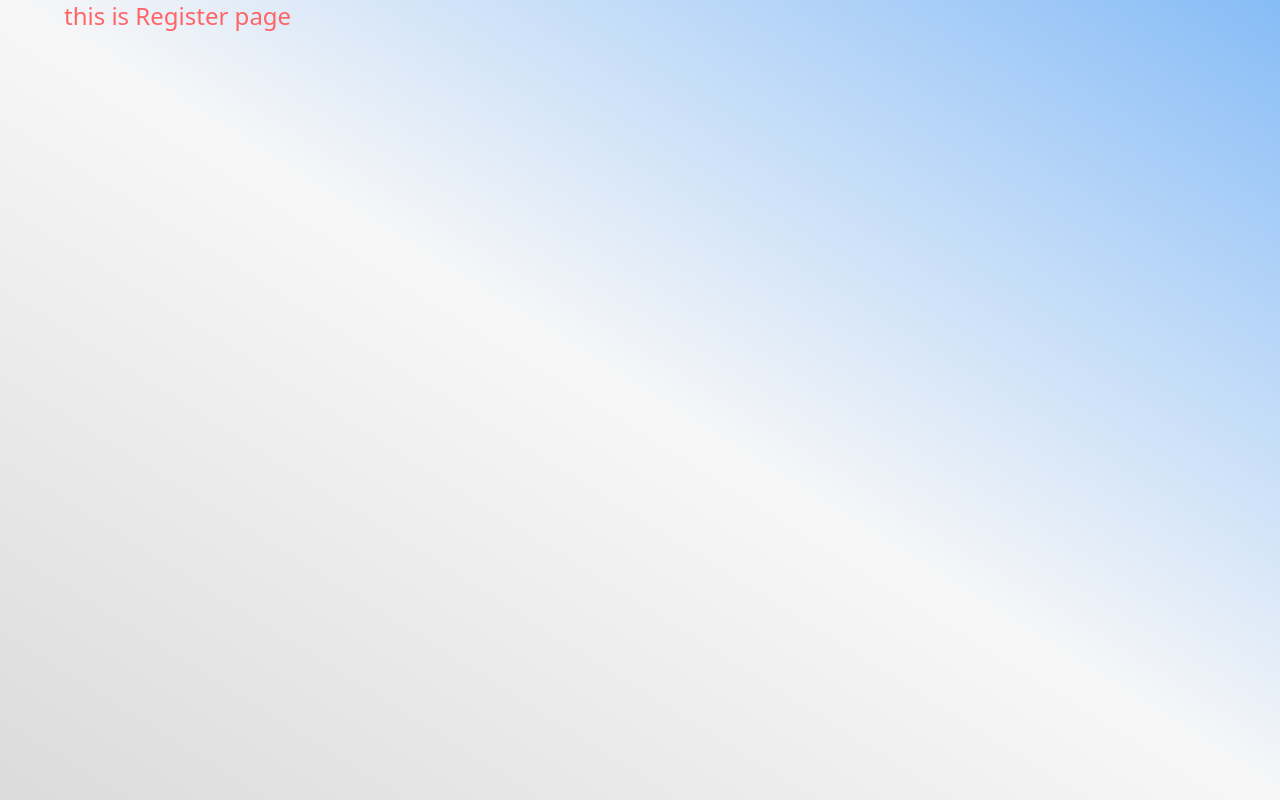
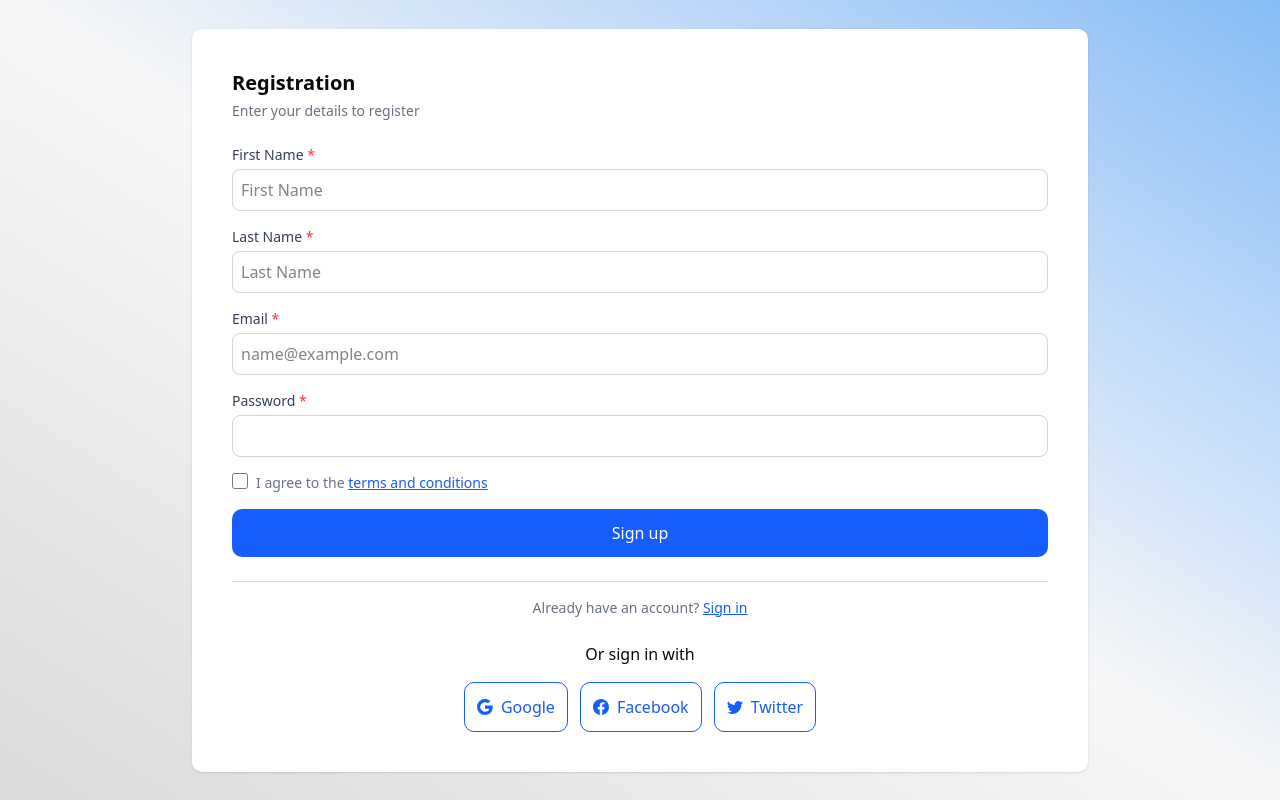
Before and after one commit to jahidmbpi/localGuaid-client, a Next.js app: page /register in a window 1280 px wide. Built offline with nearby package versions, Linux system fonts and the light colour scheme; no server answers.

Commit message:
create register page

```diff
--- a/src/app/(authLayoyt)/login/page.tsx
+++ b/src/app/(authLayoyt)/login/page.tsx
@@ -7,6 +7,7 @@ import photo from "../../../../public/proflio.png";
 import { useLogInMutation } from "@/redux/feature/auth/auth.api";
 import Password from "@/component/login/password";
 import { useRouter } from "next/navigation";
+import Link from "next/link";
 
 export default function Page() {
   const [login] = useLogInMutation();
@@ -75,6 +76,15 @@ export default function Page() {
                   Login
                 </button>
               </form>
+              <p className="mt-4 text-center text-sm text-gray-600">
+                Don’t have an account?{" "}
+                <Link
+                  href="/register"
+                  className="text-blue-500 hover:underline"
+                >
+                  Register here
+                </Link>
+              </p>
             </div>
             <div>
               <Image
--- a/src/app/(authLayoyt)/register/page.tsx
+++ b/src/app/(authLayoyt)/register/page.tsx
@@ -1,9 +1,182 @@
-export default function page() {
+import Link from "next/link";
+
+export default function Page() {
   return (
-    <div className="max-w-6xl mx-auto ">
-      <div className="h-screen items-center justify-center ">
-        <h2 className=" text-2xl text-red-400">this is Register page</h2>
-      </div>
+    <div className=" max-w-4xl mx-auto  items-center justify-center md:h-screen h-full flex ">
+      <section className="w-full">
+        <div className="bg-white shadow-sm rounded-lg overflow-hidden w-full">
+          {/* Right Side - Form */}
+          <div className="md:w-full p-6 md:p-10">
+            <div className="mb-6">
+              <h2 className="text-xl font-semibold mb-1">Registration</h2>
+              <h3 className="text-sm text-gray-500">
+                Enter your details to register
+              </h3>
+            </div>
+
+            <form action="#!">
+              <div className="space-y-4">
+                <div>
+                  <label
+                    htmlFor="firstName"
+                    className="block text-sm font-medium text-gray-700"
+                  >
+                    First Name <span className="text-red-500">*</span>
+                  </label>
+                  <input
+                    type="text"
+                    name="firstName"
+                    id="firstName"
+                    placeholder="First Name"
+                    required
+                    className="mt-1 block w-full border border-gray-300 rounded-md p-1.5 md:p-2 focus:ring-blue-500 focus:border-blue-500"
+                  />
+                </div>
+
+                <div>
+                  <label
+                    htmlFor="lastName"
+                    className="block text-sm font-medium text-gray-700"
+                  >
+                    Last Name <span className="text-red-500">*</span>
+                  </label>
+                  <input
+                    type="text"
+                    name="lastName"
+                    id="lastName"
+                    placeholder="Last Name"
+                    required
+                    className="mt-1 block w-full border border-gray-300 rounded-md p-1.5 md:p-2 focus:ring-blue-500 focus:border-blue-500"
+                  />
+                </div>
+
+                <div>
+                  <label
+                    htmlFor="email"
+                    className="block text-sm font-medium text-gray-700"
+                  >
+                    Email <span className="text-red-500">*</span>
+                  </label>
+                  <input
+                    type="email"
+                    name="email"
+                    id="email"
+                    placeholder="name@example.com"
+                    required
+                    className="mt-1 block w-full border border-gray-300 rounded-md p-1.5 md:p-2 focus:ring-blue-500 focus:border-blue-500"
+                  />
+                </div>
+
+                <div>
+                  <label
+                    htmlFor="password"
+                    className="block text-sm font-medium text-gray-700"
+                  >
+                    Password <span className="text-red-500">*</span>
+                  </label>
+                  <input
+                    type="password"
+                    name="password"
+                    id="password"
+                    required
+                    className="mt-1 block w-full border border-gray-300 rounded-md p-1.5 md:p-2 focus:ring-blue-500 focus:border-blue-500"
+                  />
+                </div>
+
+                <div className="flex items-start">
+                  <input
+                    id="iAgree"
+                    name="iAgree"
+                    type="checkbox"
+                    required
+                    className="h-4 w-4 text-blue-600 border-gray-300 rounded focus:ring-blue-500"
+                  />
+                  <label
+                    htmlFor="iAgree"
+                    className="ml-2 text-sm text-gray-500"
+                  >
+                    I agree to the{" "}
+                    <a href="#!" className="text-blue-600 underline">
+                      terms and conditions
+                    </a>
+                  </label>
+                </div>
+
+                <div>
+                  <button
+                    type="submit"
+                    className="w-full bg-blue-600 text-white md:p-3 p-2 rounded-lg hover:bg-blue-700 transition"
+                  >
+                    Sign up
+                  </button>
+                </div>
+              </div>
+            </form>
+
+            {/* Already have account */}
+            <div className="mt-6 text-center">
+              <hr className="border-gray-300 mb-4" />
+              <p className="text-gray-500 text-sm">
+                Already have an account?{" "}
+                <Link href="/login" className="text-blue-600 underline text-sm">
+                  Sign in
+                </Link>
+              </p>
+            </div>
+
+            {/* Social login */}
+            <div className="mt-6 text-center">
+              <p className="mb-4">Or sign in with</p>
+              <div className="flex flex-col xl:flex-row gap-3 justify-center">
+                <button className="flex items-center justify-center gap-2 border border-blue-600 text-blue-600 p-2 md:p-3 rounded-lg hover:bg-blue-50 transition">
+                  {/* Google SVG */}
+                  <svg
+                    xmlns="http://www.w3.org/2000/svg"
+                    width="16"
+                    height="16"
+                    fill="currentColor"
+                    className="bi bi-google"
+                    viewBox="0 0 16 16"
+                  >
+                    <path d="M15.545 6.558a9.42 9.42 0 0 1 .139 1.626c0 2.434-.87 4.492-2.384 5.885h.002C11.978 15.292 10.158 16 8 16A8 8 0 1 1 8 0a7.689 7.689 0 0 1 5.352 2.082l-2.284 2.284A4.347 4.347 0 0 0 8 3.166c-2.087 0-3.86 1.408-4.492 3.304a4.792 4.792 0 0 0 0 3.063h.003c.635 1.893 2.405 3.301 4.492 3.301 1.078 0 2.004-.276 2.722-.764h-.003a3.702 3.702 0 0 0 1.599-2.431H8v-3.08h7.545z" />
+                  </svg>
+                  Google
+                </button>
+
+                <button className="flex items-center justify-center gap-2 border border-blue-600 text-blue-600 p-2 md:p-3 rounded-lg hover:bg-blue-50 transition">
+                  {/* Facebook SVG */}
+                  <svg
+                    xmlns="http://www.w3.org/2000/svg"
+                    width="16"
+                    height="16"
+                    fill="currentColor"
+                    className="bi bi-facebook"
+                    viewBox="0 0 16 16"
+                  >
+                    <path d="M16 8.049c0-4.446-3.582-8.05-8-8.05C3.58 0-.002 3.603-.002 8.05c0 4.017 2.926 7.347 6.75 7.951v-5.625h-2.03V8.05H6.75V6.275c0-2.017 1.195-3.131 3.022-3.131.876 0 1.791.157 1.791.157v1.98h-1.009c-.993 0-1.303.621-1.303 1.258v1.51h2.218l-.354 2.326H9.25V16c3.824-.604 6.75-3.934 6.75-7.951z" />
+                  </svg>
+                  Facebook
+                </button>
+
+                <button className="flex items-center justify-center gap-2 border border-blue-600 text-blue-600 p-2 md:p-3 rounded-lg hover:bg-blue-50 transition">
+                  {/* Twitter SVG */}
+                  <svg
+                    xmlns="http://www.w3.org/2000/svg"
+                    width="16"
+                    height="16"
+                    fill="currentColor"
+                    className="bi bi-twitter"
+                    viewBox="0 0 16 16"
+                  >
+                    <path d="M5.026 15c6.038 0 9.341-5.003 9.341-9.334 0-.14 0-.282-.006-.422A6.685 6.685 0 0 0 16 3.542a6.658 6.658 0 0 1-1.889.518 3.301 3.301 0 0 0 1.447-1.817 6.533 6.533 0 0 1-2.087.793A3.286 3.286 0 0 0 7.875 6.03a9.325 9.325 0 0 1-6.767-3.429 3.289 3.289 0 0 0 1.018 4.382A3.323 3.323 0 0 1 .64 6.575v.045a3.288 3.288 0 0 0 2.632 3.218 3.203 3.203 0 0 1-.865.115 3.23 3.23 0 0 1-.614-.057 3.283 3.283 0 0 0 3.067 2.277A6.588 6.588 0 0 1 .78 13.58a6.32 6.32 0 0 1-.78-.045A9.344 9.344 0 0 0 5.026 15z" />
+                  </svg>
+                  Twitter
+                </button>
+              </div>
+            </div>
+          </div>
+        </div>
+      </section>
     </div>
   );
 }
```
